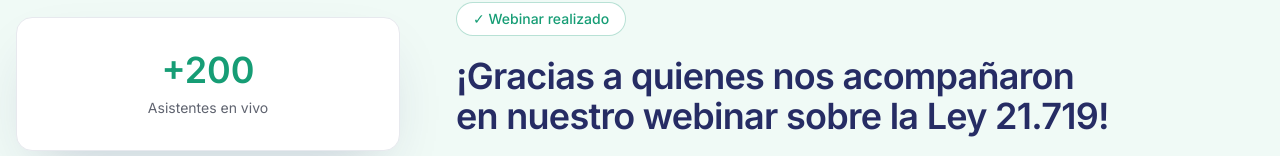
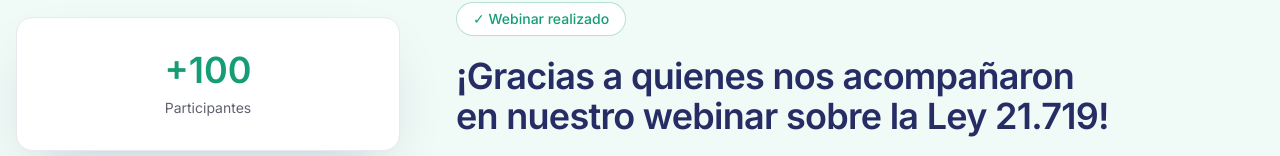
Before and after one commit to fernandoguerrabravo/konsent, a Next.js app: page / in a window 1280 px wide. Shown: the part 126-282 px from the top of the page. Built offline with nearby package versions, Linux system fonts and the light colour scheme.

Commit message:
fix: actualizar métrica a +100 Participantes

```diff
--- a/src/components/sections/WebinarSection.tsx
+++ b/src/components/sections/WebinarSection.tsx
@@ -1,5 +1,5 @@
 const WEBINAR_METRICS = [
-  { value: "+200", label: "Asistentes en vivo" },
+  { value: "+100", label: "Participantes" },
   { value: "98%", label: "Satisfacción de participantes" },
 ];
 
```
